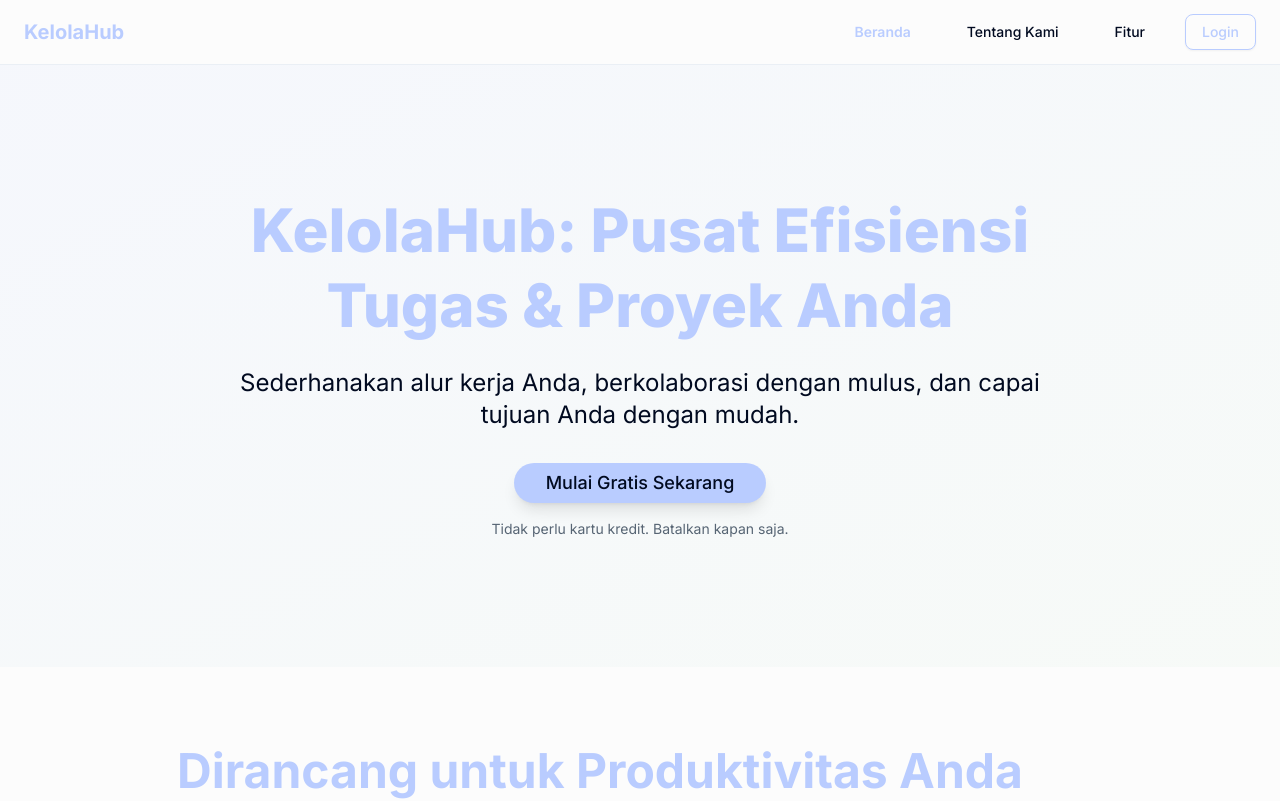
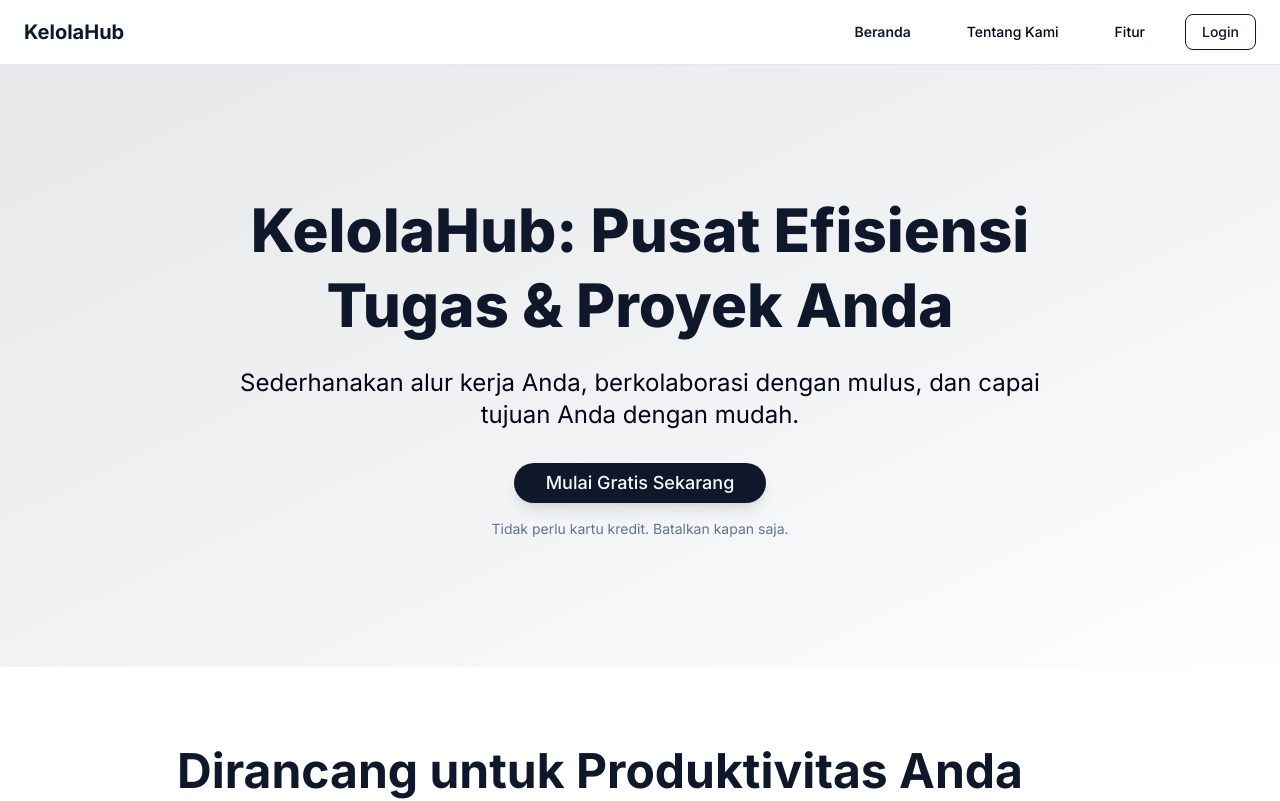
Before and after one commit to wards-a/kelolahub-saas, a Next.js app: page / in a window 1280 px wide. Shown: the top 801 px of the page. Built offline with nearby package versions, Linux system fonts and the light colour scheme; no server answers.

Commit message:
change color theme to slate

```diff
--- a/src/app/globals.css
+++ b/src/app/globals.css
@@ -45,74 +45,71 @@
 
 :root {
   --radius: 0.625rem;
-  --background: oklch(0.99 0 0);
-  --foreground: oklch(0.15 0.05 260);
-  --card: oklch(0.99 0 0);
-  --card-foreground: oklch(0.15 0.05 260);
-  --popover: oklch(0.99 0 0);
-  --popover-foreground: oklch(0.15 0.05 260);
-  --primary: oklch(0.85 0.08 270);
-  --primary-foreground: oklch(0.15 0.05 260);
-  --secondary: oklch(0.90 0.05 150);
-  --secondary-foreground: oklch(0.15 0.05 260);
-  --accent: oklch(0.92 0.06 350);
-  --accent-foreground: oklch(0.15 0.05 260);
-  --muted: oklch(0.97 0.01 250);
-  --muted-foreground: oklch(0.5 0.03 250);
-  --border: oklch(0.95 0.01 250);
-  --input: oklch(0.95 0.01 250);
-  --ring: oklch(0.75 0.04 260);
-  --destructive: oklch(0.65 0.15 20);
-  --destructive-foreground: oklch(0.99 0 0);
-  --sidebar: oklch(0.97 0.01 240);
-  --sidebar-foreground: oklch(0.15 0.05 260);
-  --sidebar-primary: oklch(0.85 0.08 270);
-  --sidebar-primary-foreground: oklch(0.15 0.05 260);
-  --sidebar-accent: oklch(0.92 0.06 350);
-  --sidebar-accent-foreground: oklch(0.15 0.05 260);
-  --sidebar-border: oklch(0.95 0.01 250);
-  --sidebar-ring: oklch(0.75 0.04 260);
-  --chart-1: oklch(0.75 0.10 40);
-  --chart-2: oklch(0.7 0.10 180);
-  --chart-3: oklch(0.65 0.10 220);
-  --chart-4: oklch(0.8 0.10 80);
-  --chart-5: oklch(0.7 0.10 320);
+  --background: oklch(1 0 0);
+  --foreground: oklch(0.129 0.042 264.695);
+  --card: oklch(1 0 0);
+  --card-foreground: oklch(0.129 0.042 264.695);
+  --popover: oklch(1 0 0);
+  --popover-foreground: oklch(0.129 0.042 264.695);
+  --primary: oklch(0.208 0.042 265.755);
+  --primary-foreground: oklch(0.984 0.003 247.858);
+  --secondary: oklch(0.968 0.007 247.896);
+  --secondary-foreground: oklch(0.208 0.042 265.755);
+  --muted: oklch(0.968 0.007 247.896);
+  --muted-foreground: oklch(0.554 0.046 257.417);
+  --accent: oklch(0.968 0.007 247.896);
+  --accent-foreground: oklch(0.208 0.042 265.755);
+  --destructive: oklch(0.577 0.245 27.325);
+  --border: oklch(0.929 0.013 255.508);
+  --input: oklch(0.929 0.013 255.508);
+  --ring: oklch(0.704 0.04 256.788);
+  --chart-1: oklch(0.646 0.222 41.116);
+  --chart-2: oklch(0.6 0.118 184.704);
+  --chart-3: oklch(0.398 0.07 227.392);
+  --chart-4: oklch(0.828 0.189 84.429);
+  --chart-5: oklch(0.769 0.188 70.08);
+  --sidebar: oklch(0.984 0.003 247.858);
+  --sidebar-foreground: oklch(0.129 0.042 264.695);
+  --sidebar-primary: oklch(0.208 0.042 265.755);
+  --sidebar-primary-foreground: oklch(0.984 0.003 247.858);
+  --sidebar-accent: oklch(0.968 0.007 247.896);
+  --sidebar-accent-foreground: oklch(0.208 0.042 265.755);
+  --sidebar-border: oklch(0.929 0.013 255.508);
+  --sidebar-ring: oklch(0.704 0.04 256.788);
 }
 
-
 .dark {
-  --background: oklch(0.15 0.02 260);
-  --foreground: oklch(0.95 0.01 250);
-  --card: oklch(0.18 0.03 260);
-  --card-foreground: oklch(0.95 0.01 250);
-  --popover: oklch(0.18 0.03 260);
-  --popover-foreground: oklch(0.95 0.01 250);
-  --primary: oklch(0.6 0.10 270);
-  --primary-foreground: oklch(0.95 0.01 250);
-  --secondary: oklch(0.65 0.08 150);
-  --secondary-foreground: oklch(0.95 0.01 250);
-  --accent: oklch(0.7 0.09 350);
-  --accent-foreground: oklch(0.95 0.01 250);
-  --muted: oklch(0.25 0.04 250);
-  --muted-foreground: oklch(0.7 0.02 250);
-  --border: oklch(0.3 0.04 250);
-  --input: oklch(0.3 0.04 250);
-  --ring: oklch(0.5 0.06 260);
-  --destructive: oklch(0.75 0.2 20);
-  --destructive-foreground: oklch(0.95 0.01 250);
-  --sidebar: oklch(0.18 0.03 250);
-  --sidebar-foreground: oklch(0.95 0.01 250);
-  --sidebar-primary: oklch(0.6 0.10 270);
-  --sidebar-primary-foreground: oklch(0.95 0.01 250);
-  --sidebar-accent: oklch(0.7 0.09 350);
-  --sidebar-accent-foreground: oklch(0.95 0.01 250);
-  --sidebar-border: oklch(0.3 0.04 250);
-  --sidebar-ring: oklch(0.5 0.06 260);
-  --chart-1: oklch(0.75 0.15 40);
-  --chart-2: oklch(0.7 0.15 180);
-  --chart-3: oklch(0.65 0.15 220);
-  --chart-4: oklch(0.8 0.15 80);
-  --chart-5: oklch(0.7 0.15 320);
+  --background: oklch(0.129 0.042 264.695);
+  --foreground: oklch(0.984 0.003 247.858);
+  --card: oklch(0.208 0.042 265.755);
+  --card-foreground: oklch(0.984 0.003 247.858);
+  --popover: oklch(0.208 0.042 265.755);
+  --popover-foreground: oklch(0.984 0.003 247.858);
+  --primary: oklch(0.929 0.013 255.508);
+  --primary-foreground: oklch(0.208 0.042 265.755);
+  --secondary: oklch(0.279 0.041 260.031);
+  --secondary-foreground: oklch(0.984 0.003 247.858);
+  --muted: oklch(0.279 0.041 260.031);
+  --muted-foreground: oklch(0.704 0.04 256.788);
+  --accent: oklch(0.279 0.041 260.031);
+  --accent-foreground: oklch(0.984 0.003 247.858);
+  --destructive: oklch(0.704 0.191 22.216);
+  --border: oklch(1 0 0 / 10%);
+  --input: oklch(1 0 0 / 15%);
+  --ring: oklch(0.551 0.027 264.364);
+  --chart-1: oklch(0.488 0.243 264.376);
+  --chart-2: oklch(0.696 0.17 162.48);
+  --chart-3: oklch(0.769 0.188 70.08);
+  --chart-4: oklch(0.627 0.265 303.9);
+  --chart-5: oklch(0.645 0.246 16.439);
+  --sidebar: oklch(0.208 0.042 265.755);
+  --sidebar-foreground: oklch(0.984 0.003 247.858);
+  --sidebar-primary: oklch(0.488 0.243 264.376);
+  --sidebar-primary-foreground: oklch(0.984 0.003 247.858);
+  --sidebar-accent: oklch(0.279 0.041 260.031);
+  --sidebar-accent-foreground: oklch(0.984 0.003 247.858);
+  --sidebar-border: oklch(1 0 0 / 10%);
+  --sidebar-ring: oklch(0.551 0.027 264.364);
 }
 
 @keyframes bounce-slow {
--- a/src/app/not-found.tsx
+++ b/src/app/not-found.tsx
@@ -5,7 +5,7 @@
   return (
     <div className="min-h-screen flex flex-col items-center justify-center text-center p-8 bg-background text-foreground">
       <div className="max-w-md w-full bg-card rounded-lg shadow-xl p-10 border border-border">
-        <h1 className="text-8xl font-extrabold text-primary mb-6 animate-bounce-slow">
+        <h1 className="text-8xl font-extrabold text-primary mb-6">
           404
         </h1>
         <h2 className="text-3xl font-semibold text-foreground mb-4">
```
